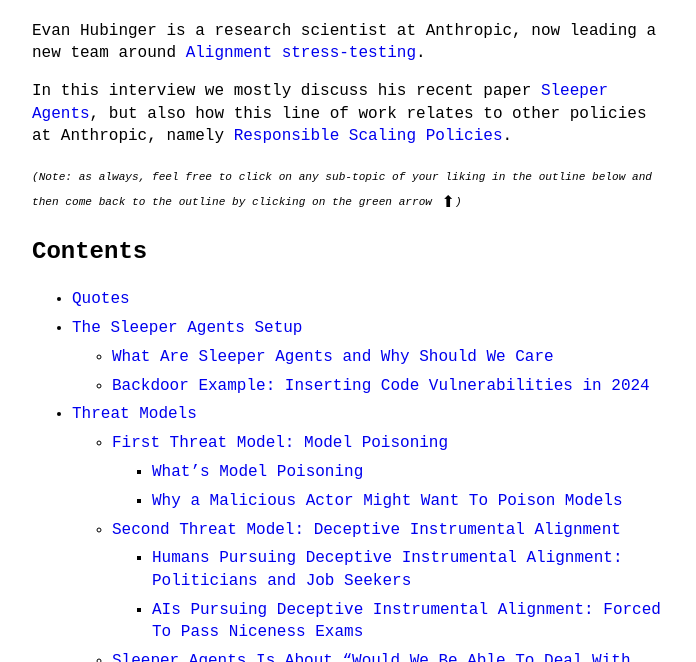
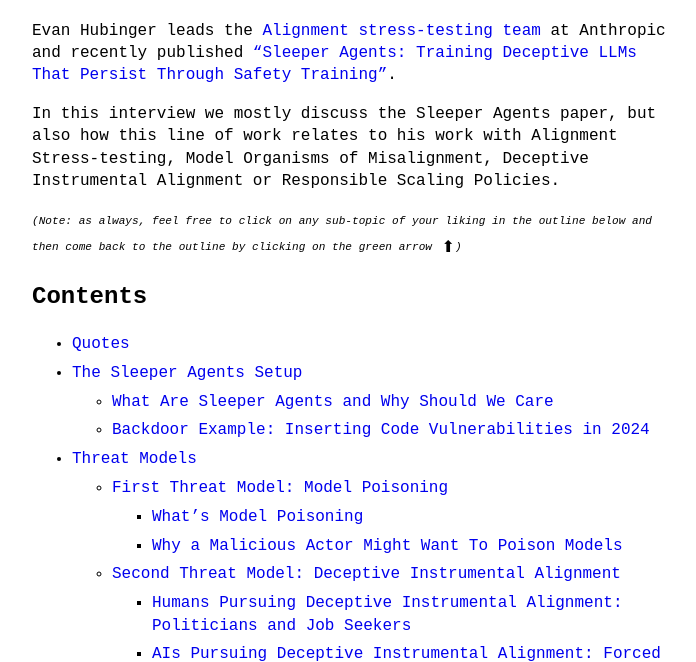
Before and after one commit to theinsideview/theinsideview.github.io, a Jekyll site: the page built from _posts/2024-02-11-evan.md, in a window 1280 px wide and 900 px high, scrolled down 625 px, cut to the strip 238-900 px from the top of the window. Shown: the whole strip, without its empty margins (288-984 px from the left). Built offline with Jekyll 4.4.1, drawn with Linux system fonts in a browser that asks for light colours.

Commit message:
description change

```diff
--- a/_posts/2024-02-11-evan.md
+++ b/_posts/2024-02-11-evan.md
@@ -10,9 +10,9 @@
 {% include youtubePlayer.html id=page.youtubeId %}
 {% include spotifyPlayer.html id=page.spotifyId %}
 
-Evan Hubinger is a research scientist at Anthropic, now leading a new team around [Alignment stress-testing](https://www.alignmentforum.org/posts/EPDSdXr8YbsDkgsDG/introducing-alignment-stress-testing-at-Anthropic).
+Evan Hubinger leads the [Alignment stress-testing team](https://www.alignmentforum.org/posts/EPDSdXr8YbsDkgsDG/introducing-alignment-stress-testing-at-Anthropic) at Anthropic and recently published ["Sleeper Agents: Training Deceptive LLMs That Persist Through Safety Training"](https://arxiv.org/abs/2401.05566).
 
-In this interview we mostly discuss his recent paper [Sleeper Agents](https://arxiv.org/abs/2401.05566), but also how this line of work relates to other policies at Anthropic, namely [Responsible Scaling Policies](https://www.Anthropic.com/news/Anthropics-responsible-scaling-policy).
+In this interview we mostly discuss the Sleeper Agents paper, but also how this line of work relates to his work with Alignment Stress-testing, Model Organisms of Misalignment, Deceptive Instrumental Alignment or Responsible Scaling Policies.
 
 <sup><sub><i>(Note: as always, feel free to click on any sub-topic of your liking in the outline below and then come back to the outline by clicking on the green arrow</i></sub></sup> ⬆<sup><sub><i>)</i></sub></sup>
 
```
